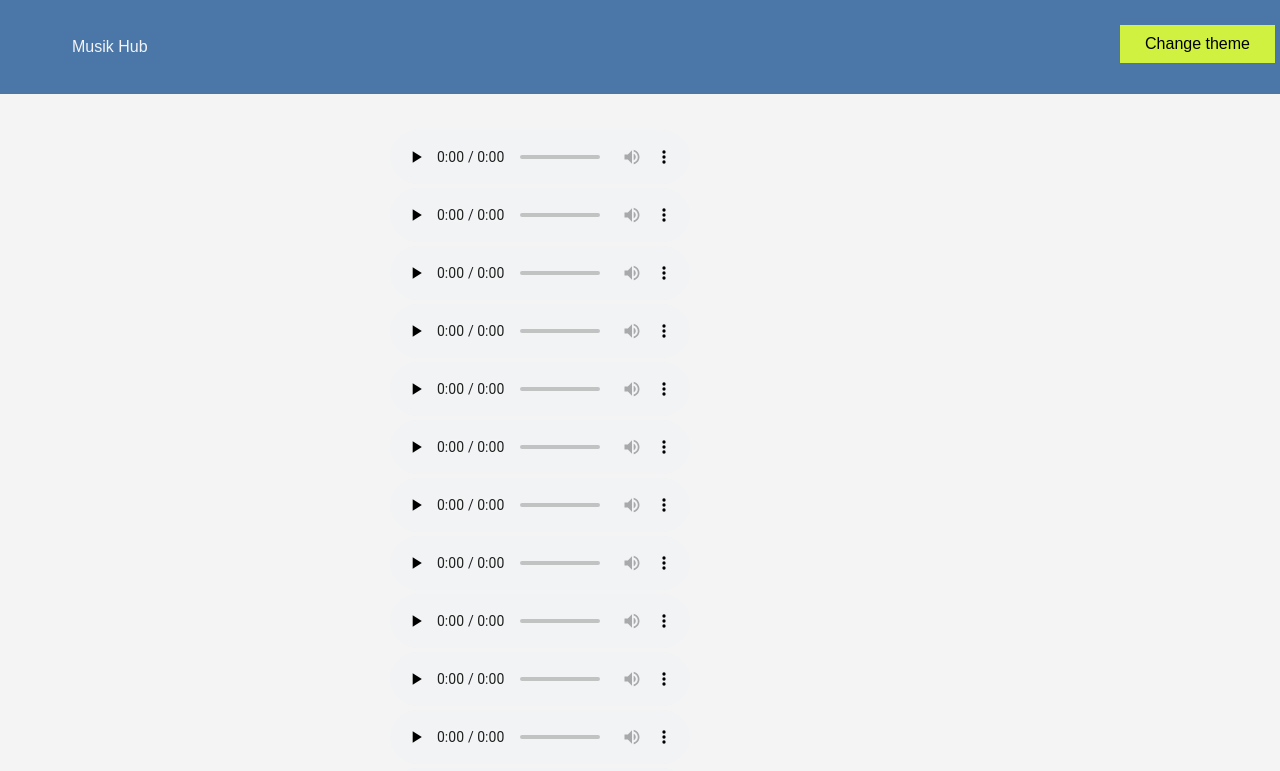
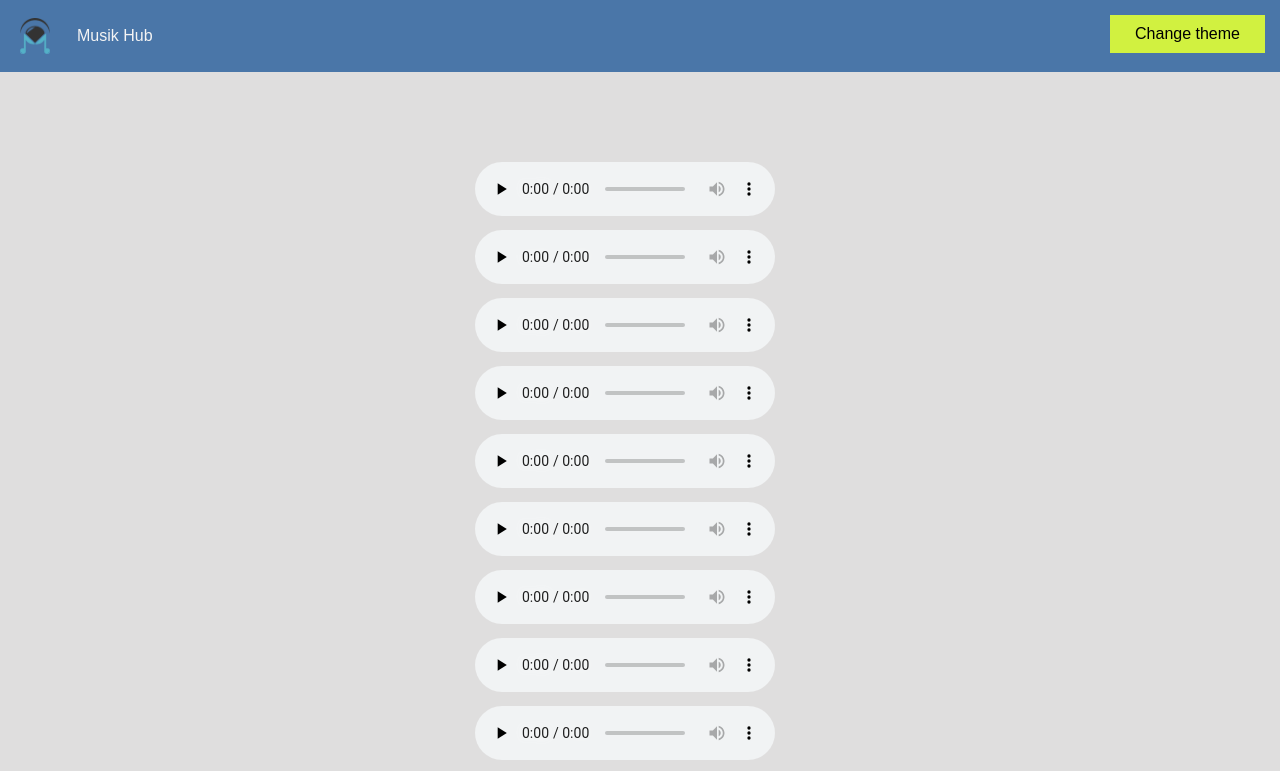
Before and after one commit to Eugene-Pavlovskiy/musikhub, a plain HTML site: page index.html in a window 1280 px wide. Shown: the top 771 px of the page. Drawn offline with Linux system fonts and the light colour scheme.

Commit message:
added logo

```diff
--- a/index.html
+++ b/index.html
@@ -14,6 +14,9 @@
     <header class="header">
       <div class="header__content">
         <nav class="nav">
+          <a href="./index.html">
+            <img class="brandlogo" src="./img/music-logo.png" width="30">
+          </a>
           <ul class="nav__content">
             <li class="nav__item list"><a class="nav__list list link" href="./index.html">Musik Hub</a></li>
           </ul>
@@ -21,9 +24,10 @@
       </div>
     </header>
   <main>
+    <!--Audiotracks-->
     <div class="container">
       <!-- Аудио 1 -->
-      <ul>
+      <ul class="audiotrack">
         <li class="audio__list list">
           <audio controls preload="none">
             <source src="./audio/a-est-esche-v-stile-progressive-house-1180.mp3" type="audio/mp3">
@@ -139,14 +143,17 @@
         </li>
       </ul>
     </div>
+
+    <!--Image-->
     <div class="img container">
-      <img src="./img/music-logo.png" width="200">
+
     </div>
+  </main>
 
-  </main>
+  <!--Footer-->
   <footer class="footer">
     <div class="footer__content">
-    <p>&copy 2021;</p>
+      <p>&copy 2021</p>
     </div>
   </footer>
 </div>
--- a/styles/light.css
+++ b/styles/light.css
@@ -1,7 +1,7 @@
 /*Main css*/
 body
 {
-    background: #f4f4f4;
+    background: #dfdede;
     color: #111111;
 }
 
--- a/styles/main.css
+++ b/styles/main.css
@@ -1,5 +1,6 @@
 /*Main css*/
-body, html {
+body,
+html {
   width: 100%;
   height: 100%;
   padding: 0;
@@ -24,8 +25,40 @@ body, html {
 .container {
   display: flex;
   justify-content: center;
-    width: 1000px;
-    padding: 20px;
+  padding: 30px;
+}
+
+h1,
+h2,
+h3,
+h4,
+h5,
+h6 {
+  margin: 0;
+}
+
+ul,
+ol {
+  margin: 0;
+  padding: 0;
+}
+
+p {
+  margin: 0;
+}
+
+img {
+  display: block;
+}
+
+.address {
+  font-style: normal;
+}
+
+.audiotrack {
+  /*display: flex;
+    flex-wrap: wrap;*/
+  padding: 60px;
 }
 
 /*Header css*/
@@ -34,7 +67,7 @@ body, html {
 }
 
 .header__content {
-    padding: 5px;
+  padding: 10px;
 }
 
 /*Nav css*/
@@ -46,11 +79,26 @@ body, html {
     cursor: pointer;
 }
 
+.nav {
+    display: flex;
+    align-items: center;
+}
+
+.brandlogo {
+    margin-left: 10px;
+    cursor: pointer;
+}
+
+.audio__list {
+    margin-right: 30px;
+    margin-bottom: 10px;
+  }
+
 /*Theme button css*/
 .theme-button {
   position: absolute;
-    right: 5px;
-    top: 25px;
+  right: 15px;
+  top: 15px;
   display: inline-block;
   padding: 10px 25px;
   color: #f4f4f4;
@@ -62,21 +110,12 @@ body, html {
   background: #6f9fcf;
 }
 
-.img {
-    margin: 50px auto 50px 50px;
-}
-
-.table {
-	border-style: solid;
-	border-color: #4f7faf;
-	background-color: rgb(142, 142, 143);
-}
-
 /*Footer css*/
 .footer {
   background-color: #4f7faf;
 }
 
 .footer__content {
-    padding: 5px;
+  padding: 10px;
+  color: #f4f4f4;
 }
```
Lines whose indentation alone changed are shown as unchanged.
